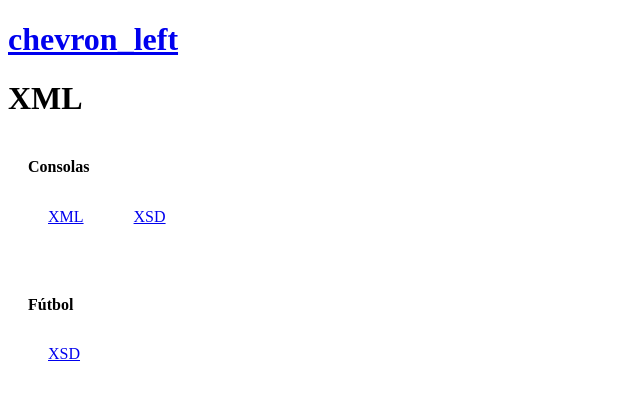
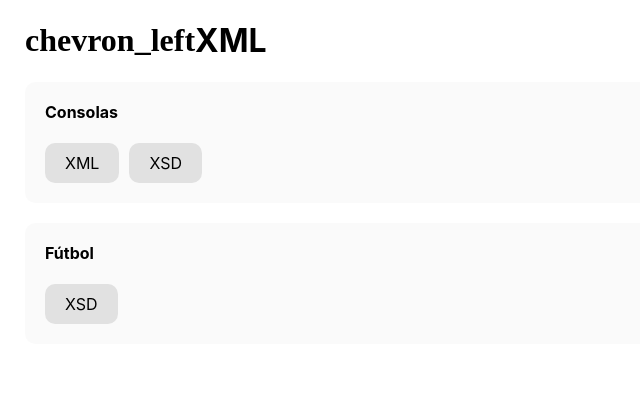
Before and after one commit to marcosrg9/LENMA, a plain HTML site: page ejercicios/xml/index.html in a window 1280 px wide. Shown: the whole page, without its empty margins (0-640 px from the left). Drawn offline with Linux system fonts and the light colour scheme.

Commit message:
Error ruta CSS corregido (otra vez)

```diff
--- a/ejercicios/xml/index.html
+++ b/ejercicios/xml/index.html
@@ -9,7 +9,7 @@
     <meta charset="UTF-8">
     <title>XML</title>
     <meta name="viewport" content="width=device-width, initial-scale=1.0">
-    <link rel="stylesheet" href="./styles.css">
+    <link rel="stylesheet" href="../../styles.css">
     <link rel="stylesheet" href="./styles.css">
 </head>
 <body>
```
